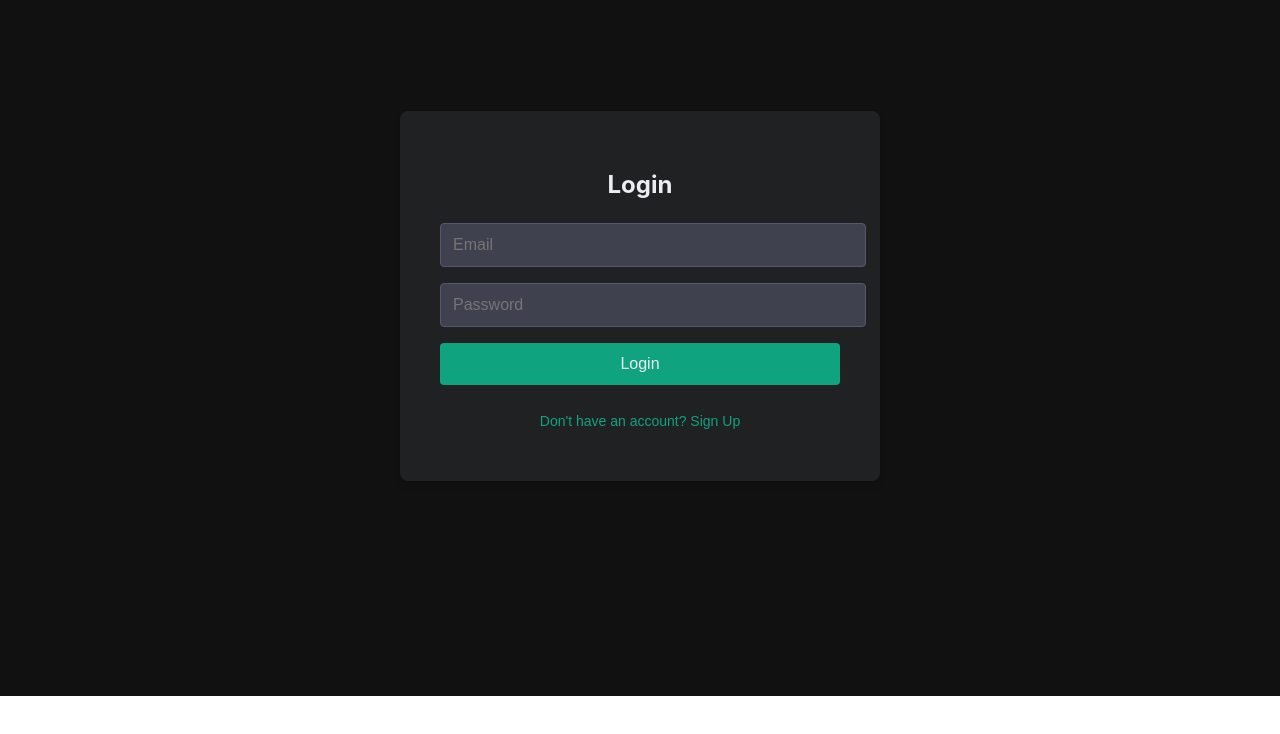
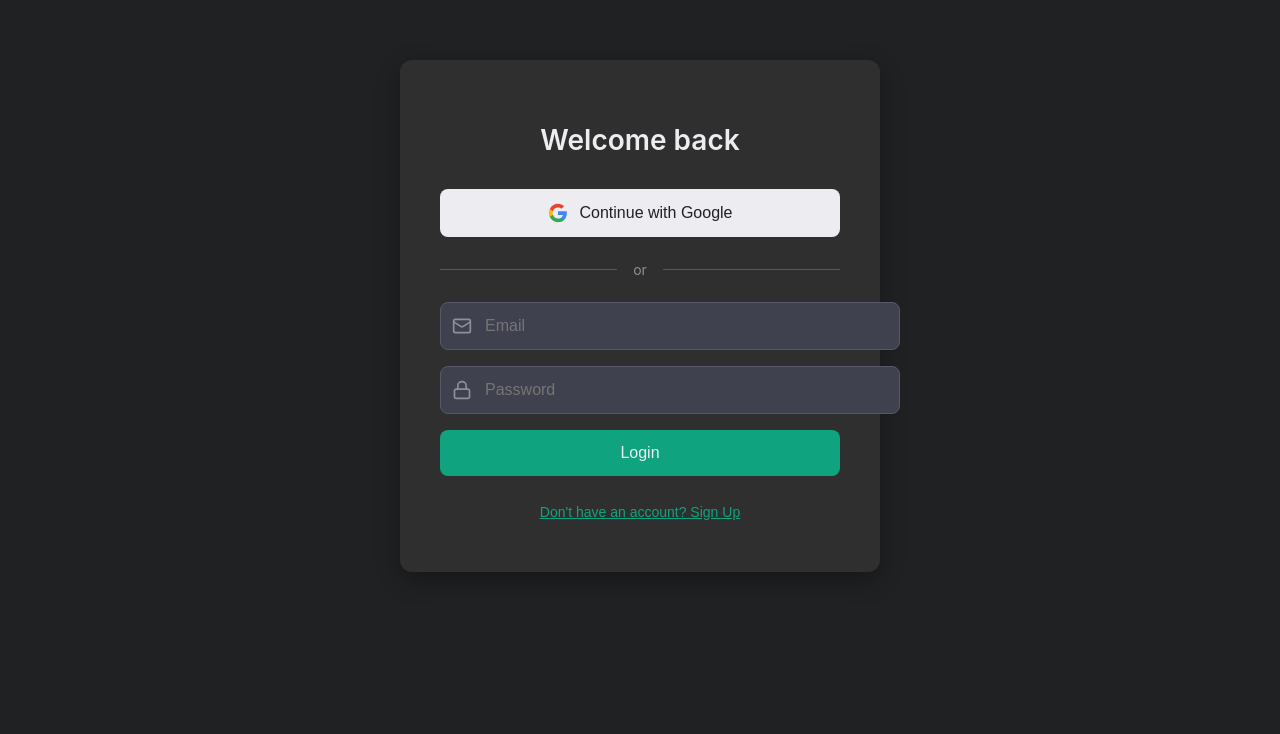
Before and after one commit to manikanta9090/Chat-gpt-clone, a React (Create React App) app in the folder frontend/: page /profile in a window 1280 px wide. Shown: the part 104-838 px from the top of the page. Before the commit the page ends 800 px from the top, so only its background shows below. Built offline with nearby package versions, Linux system fonts and the light colour scheme; no server answers.

Commit message:
changed in tha authentication system

```diff
--- a/frontend/src/App.js
+++ b/frontend/src/App.js
@@ -9,9 +9,9 @@ import ProtectedRoute from "./components/ProtectedRoute";
 import { ChatProvider } from "./context/ChatContext";
 import { AuthProvider, useAuth } from "./context/AuthContext";
 
-const MainApp = () => {
+const MainApp = ({ user }) => {
   return (
-    <Router>
+    <Router key={user?.uid}>
       <ChatProvider>
         <div style={{ display: "flex", height: "100vh" }}>
           <Sidebar />
@@ -49,7 +49,7 @@ const AppContent = () => {
     return <Auth />;
   }
 
-  return <MainApp />;
+  return <MainApp user={user} />;
 };
 
 export default App;
--- a/frontend/src/firebase.js
+++ b/frontend/src/firebase.js
@@ -1,6 +1,6 @@
 // Import the functions you need from the SDKs you need
 import { initializeApp } from 'firebase/app';
-import { getAuth } from 'firebase/auth';
+import { getAuth, GoogleAuthProvider } from 'firebase/auth';
 
 // TODO: Add SDKs for Firebase products that you want to use
 // https://firebase.google.com/docs/web/setup#available-libraries
@@ -20,3 +20,4 @@ const app = initializeApp(firebaseConfig);
 
 // Initialize Firebase Authentication and get a reference to the service
 export const auth = getAuth(app);
+export const googleProvider = new GoogleAuthProvider();
--- a/frontend/src/pages/Auth.jsx
+++ b/frontend/src/pages/Auth.jsx
@@ -1,16 +1,19 @@
 import React, { useState } from 'react';
-import { signInWithEmailAndPassword, createUserWithEmailAndPassword } from 'firebase/auth';
-import { auth } from '../firebase';
+import { signInWithEmailAndPassword, createUserWithEmailAndPassword, signInWithPopup } from 'firebase/auth';
+import { auth, googleProvider } from '../firebase';
+import { Mail, Lock, Loader } from 'lucide-react';
 
 const Auth = () => {
   const [email, setEmail] = useState('');
   const [password, setPassword] = useState('');
   const [isLogin, setIsLogin] = useState(true);
   const [error, setError] = useState('');
+  const [loading, setLoading] = useState(false);
 
   const handleSubmit = async (e) => {
     e.preventDefault();
     setError('');
+    setLoading(true);
 
     try {
       if (isLogin) {
@@ -20,6 +23,21 @@ const Auth = () => {
       }
     } catch (error) {
       setError(error.message);
+    } finally {
+      setLoading(false);
+    }
+  };
+
+  const handleGoogleLogin = async () => {
+    setError('');
+    setLoading(true);
+
+    try {
+      await signInWithPopup(auth, googleProvider);
+      setLoading(false);
+    } catch (error) {
+      setError(error.message);
+      setLoading(false);
     }
   };
 
@@ -28,88 +46,168 @@ const Auth = () => {
       display: 'flex',
       justifyContent: 'center',
       alignItems: 'center',
-      height: '100vh',
-      backgroundColor: '#111111'
+      minHeight: '100vh',
+      backgroundColor: '#202123',
+      padding: '20px'
     }}>
       <div style={{
         padding: '40px',
-        backgroundColor: '#202123',
+        backgroundColor: '#2f2f2f',
+        borderRadius: '12px',
+        boxShadow: '0 8px 24px rgba(0, 0, 0, 0.3)',
+        width: '100%',
+        maxWidth: '400px'
+      }}>
+        <h2 style={{
+          color: '#ececf1',
+          textAlign: 'center',
+          marginBottom: '32px',
+          fontSize: '28px',
+          fontWeight: '600'
+        }}>
+          {isLogin ? 'Welcome back' : 'Create account'}
+        </h2>
+
+        <button
+          onClick={handleGoogleLogin}
+          disabled={loading}
+          style={{
+            width: '100%',
+            padding: '14px 20px',
+            backgroundColor: '#ececf1',
+            color: '#202123',
+            border: 'none',
             borderRadius: '8px',
-        boxShadow: '0 4px 6px rgba(0, 0, 0, 0.1)',
-        width: '400px'
+            fontSize: '16px',
+            fontWeight: '500',
+            cursor: loading ? 'not-allowed' : 'pointer',
+            display: 'flex',
+            alignItems: 'center',
+            justifyContent: 'center',
+            gap: '12px',
+            marginBottom: '24px',
+            transition: 'background-color 0.2s ease',
+            opacity: loading ? 0.6 : 1
+          }}
+          onMouseEnter={(e) => !loading && (e.currentTarget.style.backgroundColor = '#d1d1d1')}
+          onMouseLeave={(e) => !loading && (e.currentTarget.style.backgroundColor = '#ececf1')}
+        >
+          {loading ? <Loader size={20} className="animate-spin" /> : (
+            <svg width="20" height="20" viewBox="0 0 24 24">
+              <path fill="#4285F4" d="M22.56 12.25c0-.78-.07-1.53-.2-2.25H12v4.26h5.92c-.26 1.37-1.04 2.53-2.21 3.31v2.77h3.57c2.08-1.92 3.28-4.74 3.28-8.09z"/>
+              <path fill="#34A853" d="M12 23c2.97 0 5.46-.98 7.28-2.66l-3.57-2.77c-.98.66-2.23 1.06-3.71 1.06-2.86 0-5.29-1.93-6.16-4.53H2.18v2.84C3.99 20.53 7.7 23 12 23z"/>
+              <path fill="#FBBC05" d="M5.84 14.09c-.22-.66-.35-1.36-.35-2.09s.13-1.43.35-2.09V7.07H2.18C1.43 8.55 1 10.22 1 12s.43 3.45 1.18 4.93l2.85-2.22.81-.62z"/>
+              <path fill="#EA4335" d="M12 5.38c1.62 0 3.06.56 4.21 1.64l3.15-3.15C17.45 2.09 14.97 1 12 1 7.7 1 3.99 3.47 2.18 7.07l3.66 2.84c.87-2.6 3.3-4.53 6.16-4.53z"/>
+            </svg>
+          )}
+          Continue with Google
+        </button>
+
+        <div style={{
+          display: 'flex',
+          alignItems: 'center',
+          marginBottom: '24px'
         }}>
-        <h2 style={{ color: '#ececf1', textAlign: 'center', marginBottom: '24px' }}>
-          {isLogin ? 'Login' : 'Sign Up'}
-        </h2>
+          <div style={{ flex: 1, height: '1px', backgroundColor: '#565869' }} />
+          <span style={{ padding: '0 16px', color: '#8e8ea0', fontSize: '14px' }}>or</span>
+          <div style={{ flex: 1, height: '1px', backgroundColor: '#565869' }} />
+        </div>
+
         <form onSubmit={handleSubmit}>
           <div style={{ marginBottom: '16px' }}>
+            <div style={{ position: 'relative' }}>
+              <Mail size={20} style={{ position: 'absolute', left: '12px', top: '50%', transform: 'translateY(-50%)', color: '#8e8ea0' }} />
               <input
                 type="email"
                 placeholder="Email"
                 value={email}
                 onChange={(e) => setEmail(e.target.value)}
+                disabled={loading}
                 style={{
                   width: '100%',
-                padding: '12px',
-                borderRadius: '4px',
+                  padding: '14px 14px 14px 44px',
+                  borderRadius: '8px',
                   border: '1px solid #565869',
                   backgroundColor: '#40414f',
                   color: '#ececf1',
-                fontSize: '16px'
+                  fontSize: '16px',
+                  outline: 'none'
                 }}
                 required
               />
             </div>
+          </div>
           <div style={{ marginBottom: '16px' }}>
+            <div style={{ position: 'relative' }}>
+              <Lock size={20} style={{ position: 'absolute', left: '12px', top: '50%', transform: 'translateY(-50%)', color: '#8e8ea0' }} />
               <input
                 type="password"
                 placeholder="Password"
                 value={password}
                 onChange={(e) => setPassword(e.target.value)}
+                disabled={loading}
                 style={{
                   width: '100%',
-                padding: '12px',
-                borderRadius: '4px',
+                  padding: '14px 14px 14px 44px',
+                  borderRadius: '8px',
                   border: '1px solid #565869',
                   backgroundColor: '#40414f',
                   color: '#ececf1',
-                fontSize: '16px'
+                  fontSize: '16px',
+                  outline: 'none'
                 }}
                 required
               />
             </div>
+          </div>
           {error && (
-            <div style={{ color: '#ff6b6b', marginBottom: '16px', fontSize: '14px' }}>
+            <div style={{
+              color: '#ff6b6b',
+              marginBottom: '16px',
+              fontSize: '14px',
+              padding: '8px 12px',
+              backgroundColor: 'rgba(255, 107, 107, 0.1)',
+              borderRadius: '6px'
+            }}>
               {error}
             </div>
           )}
           <button
             type="submit"
+            disabled={loading}
             style={{
               width: '100%',
-              padding: '12px',
+              padding: '14px',
               backgroundColor: '#10a37f',
               color: '#ececf1',
               border: 'none',
-              borderRadius: '4px',
+              borderRadius: '8px',
               fontSize: '16px',
-              cursor: 'pointer',
-              marginBottom: '16px'
+              fontWeight: '500',
+              cursor: loading ? 'not-allowed' : 'pointer',
+              marginBottom: '16px',
+              transition: 'background-color 0.2s ease',
+              opacity: loading ? 0.6 : 1
             }}
+            onMouseEnter={(e) => !loading && (e.currentTarget.style.backgroundColor = '#0d8b6a')}
+            onMouseLeave={(e) => !loading && (e.currentTarget.style.backgroundColor = '#10a37f')}
           >
-            {isLogin ? 'Login' : 'Sign Up'}
+            {loading ? 'Processing...' : (isLogin ? 'Login' : 'Sign Up')}
           </button>
         </form>
         <button
           onClick={() => setIsLogin(!isLogin)}
+          disabled={loading}
           style={{
             width: '100%',
             padding: '12px',
             backgroundColor: 'transparent',
             color: '#10a37f',
             border: 'none',
-            cursor: 'pointer',
-            fontSize: '14px'
+            cursor: loading ? 'not-allowed' : 'pointer',
+            fontSize: '14px',
+            textDecoration: 'underline',
+            opacity: loading ? 0.6 : 1
           }}
         >
           {isLogin ? "Don't have an account? Sign Up" : 'Already have an account? Login'}
```
Also changed, not shown: frontend/src/components/Sidebar/UserProfile.jsx (+16 -3 lines), frontend/src/components/TopBar/TopBar.jsx (+36 -14 lines), frontend/src/pages/Profile.jsx (+29 -27 lines), frontend/package.json (indentation only). Lines whose indentation alone changed are shown as unchanged.
